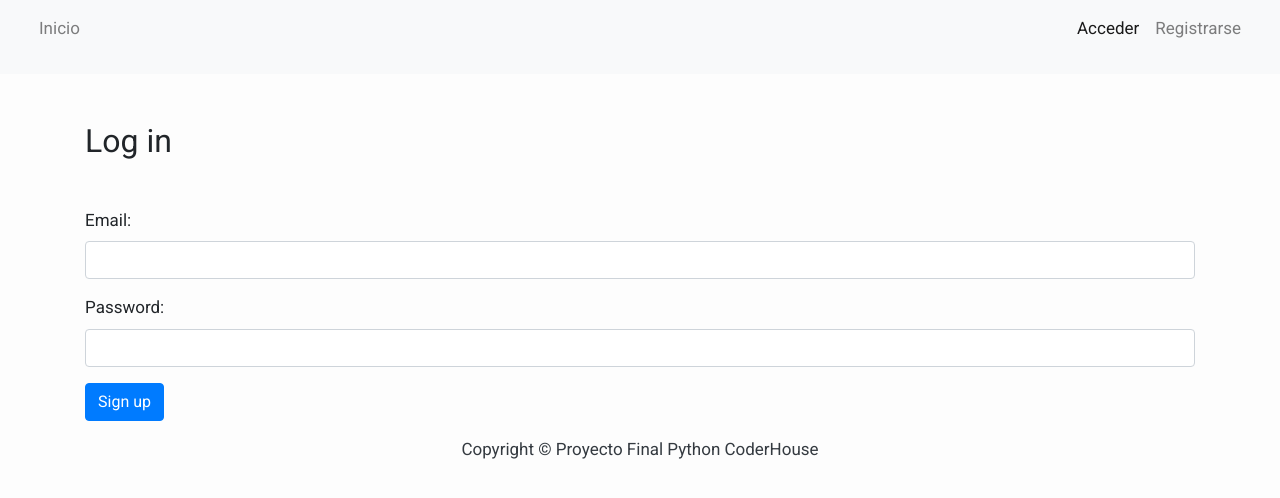
After one commit to FacundoCarro/ProyectoFinalCoderHouse, a Django app: page /accounts/login/ in a window 1280 px wide. The commit adds this page. Shown: the top 498 px of the page. Run offline with Django 4.2, Linux system fonts and the light colour scheme; some libraries are stand-ins or nearby versions.

Commit message:
MVP_1 + Login, Logout & Signup

```diff
--- a/ProyectoFinal/Accounts/forms.py
+++ b/ProyectoFinal/Accounts/forms.py
@@ -5,4 +5,8 @@ from .models import User
 class SignUpForm(UserCreationForm):
     class Meta:
         model = User
-        fields = ("username",)
+        fields = ("username","email")
+
+class LoginForm(forms.Form):
+    email = forms.CharField()
+    password = forms.CharField()
--- a/ProyectoFinal/Accounts/models.py
+++ b/ProyectoFinal/Accounts/models.py
@@ -4,7 +4,9 @@ from django.contrib.auth.models import AbstractUser
 
 # Create your models here.
 class User(AbstractUser):
-    pass
+    email = models.EmailField('email address', unique=True)
+    USERNAME_FIELD = 'email'
+    REQUIRED_FIELDS = ["username"]
 
 class Avatar(models.Model):
 
--- a/ProyectoFinal/Accounts/urls.py
+++ b/ProyectoFinal/Accounts/urls.py
@@ -1,6 +1,8 @@
 from django.urls import path
-from .views import signup
+from .views import signup, login, log_out
 
 urlpatterns = [
     path('signup/', signup, name='signup'),
+    path('login/', login, name='login'),
+    path('logout/', log_out, name='logout'),
 ]
--- a/ProyectoFinal/Accounts/views.py
+++ b/ProyectoFinal/Accounts/views.py
@@ -1,7 +1,9 @@
 from django.shortcuts import render, redirect
-from django.contrib.auth import login
-from django.contrib.auth.forms import UserCreationForm
-from .forms import SignUpForm
+from django.contrib.auth import authenticate, logout
+from django.contrib.auth import login as auth_login
+from .forms import SignUpForm, LoginForm
+from django.contrib import messages
+from django.urls import reverse
 
 # Create your views here.
 def signup(request):
@@ -9,8 +11,33 @@ def signup(request):
         form = SignUpForm(request.POST)
         if form.is_valid():
             user = form.save()
-            login(request, user)
+            auth_login(request, user)
+            messages.success(request, "Felicitaciones, se ha registrado satisfactoriamente")
             return redirect('Inicio')
     else:
-        form = UserCreationForm()
+        form = SignUpForm()
     return render(request, 'users/signup.html', {'form': form})
+
+def login(request):
+    if request.user.is_authenticated:
+        return redirect('Inicio')
+    if request.method == "POST":
+        form = LoginForm(request.POST)
+        if form.is_valid():
+            email = form.cleaned_data["email"]
+            password = form.cleaned_data["password"]
+            # We check if the data is correct
+            user = authenticate(email=email, password=password)
+            if user:  # If the returned object is not None
+                auth_login(request, user)  # we connect the user
+                return redirect('Inicio')
+            else:  # otherwise an error will be displayed
+                messages.error(request, 'Correo o contraseña erronea')
+    else:
+        form = LoginForm()
+
+    return render(request, 'users/login.html', {'form': form})
+
+def log_out(request):
+    logout(request)
+    return redirect(reverse('accounts:login'))
--- a/ProyectoFinal/Blog/templates/base.html
+++ b/ProyectoFinal/Blog/templates/base.html
@@ -37,26 +37,44 @@
         <!-- Navigation -->
         <nav class="navbar navbar-expand-lg navbar-light bg-light shadow" id="mainNav">
             <div class="container-fluid">
-                <a class="navbar-brand" href="{% url 'Inicio' %}">Inicio</a>
                 <button class="navbar-toggler navbar-toggler-right" type="button" data-toggle="collapse" data-target="#navbarResponsive"
                     aria-controls="navbarResponsive" aria-expanded="false" aria-label="Toggle navigation">
                     <span class="navbar-toggler-icon"></span>
                 </button>
-                <div class="collapse navbar-collapse" id="navbarResponsive">
-                    <ul class="navbar-nav ml-auto">
-                        <li class="nav-item text-black">
-                            <a class="nav-link text-black font-weight-bold" href="#">About</a>
-                        </li>
-                        <li class="nav-item text-black">
-                            <a class="nav-link text-black font-weight-bold" href="#">Registrase</a>
-                        </li>
-                        <li class="nav-item text-black">
-                            <a class="nav-link text-black font-weight-bold" href="{% url 'Inicio' %}"">Acceder</a>
-                        </li>
-                    </ul>
+                <div class="collapse navbar-collapse justify-content-between" id="navbarCollapse">
+                    <div class="navbar-nav">
+                      <a href="{% url 'Inicio' %}"
+                        class="nav-item nav-link  {% if request.path == '/' %}active{% endif %}">Inicio</a>
+                    </div>
+
+                    {% if request.user.is_authenticated %}
+                    <div class="navbar-nav ml-auto">
+                        <a href="#" class="nav-item nav-link">Perfil</a>
+                        <a href="{% url 'accounts:logout' %}" class="nav-item nav-link">Salir</a>
+                    </div>
+                    {% else %}
+                    <div class="navbar-nav ml-auto">
+                        <a href="{% url 'accounts:login' %}"
+                            class="nav-item nav-link {% if request.path == '/accounts/login/' %}active{% endif %}">Acceder</a>
+                        <a href="{% url 'accounts:signup' %}"
+                            class="nav-item nav-link {% if request.path == '/accounts/signup/' %}active{% endif %}">Registrarse</a>
+                    </div>
+                    {% endif %}
                 </div>
             </div>
         </nav>
+        <body>
+            <nav class="navbar navbar-expand-sm navbar-light bg-light">
+             <!-- ... -->
+            </nav>
+
+        <!-- Adding the message in the template -->
+        {% for message in messages %}
+        <div class="alert alert-success alert-dismissible fade show">
+          {{ message }}
+          <button type="button" class="close" data-dismiss="alert">&times;</button>
+        </div>
+        {% endfor %}
         {% block content %}
         <!-- Content Goes here -->
         {% endblock content %}
--- /dev/null
+++ b/ProyectoFinal/Blog/templates/users/login.html
@@ -0,0 +1,36 @@
+{% extends 'base.html' %}
+
+{% block head_title %}Log In{% endblock %}
+
+{% block content %}
+<div class="container">
+  <div class="row">
+    <div class="col-12">
+      <h2 class=" my-5">Log in</h2>
+      <form method="post">
+        {% csrf_token %}
+
+        <div class="form-group">
+          {{ form.email.label_tag }}
+          <input type="email" class="form-control {% if form.email.errors %}is-invalid{% endif %}" id="id_email"
+            name="email" value='{{ form.email.value|default:"" }}'>
+          {% if form.email.errors %}
+          <div class="invalid-feedback">{{ form.email.errors }}</div>
+          {% endif %}
+        </div>
+
+        <div class="form-group">
+          {{ form.password.label_tag }}
+          <input type="password" class="form-control {% if form.password.errors %}is-invalid{% endif %}"
+            id="id_password" name="password" value='{{ form.password.value|default:"" }}'>
+          {% if form.password.errors %}
+          <div class="invalid-feedback">{{ form.password.errors }}</div>
+          {% endif %}
+        </div>
+
+        <button type="submit" class="btn btn-primary">Sign up</button>
+      </form>
+    </div>
+  </div>
+</div>
+{% endblock content %}
```
Also changed, not shown: ProyectoFinal/Blog/templates/users/signup.html (+10 -1 lines), ProyectoFinal/Accounts/migrations/0001_initial.py, ProyectoFinal/Blog/migrations/0001_initial.py, ProyectoFinal/Blog/migrations/0002_alter_post_autor_delete_avatar.py (deleted), ProyectoFinal/db.sqlite3.
